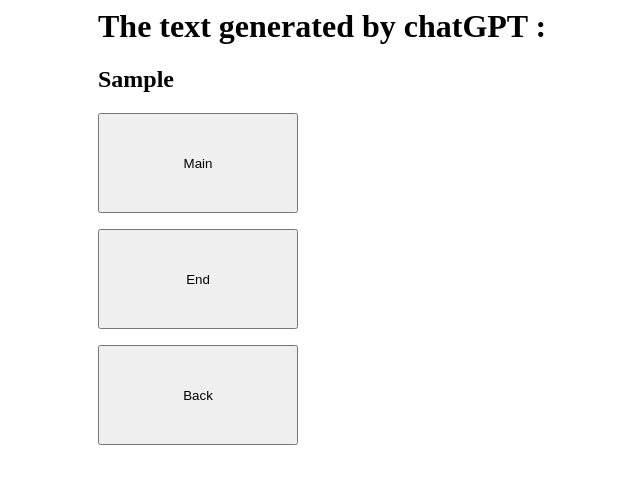
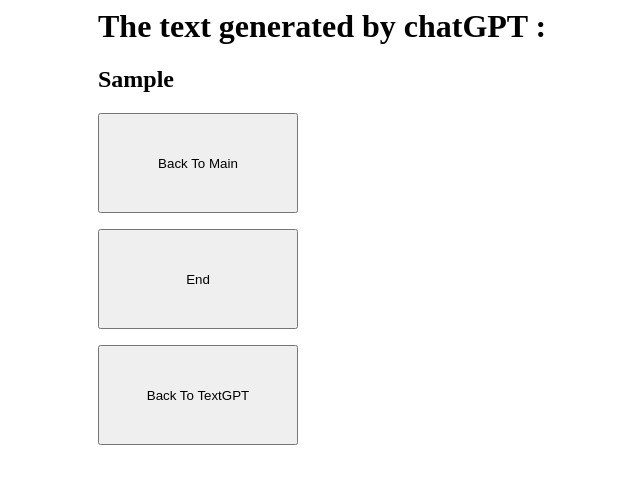
Before and after one commit to skywalker1123/zhenhong-He, a Flask app: template templates/text_result.html in a window 1280 px wide. Shown: the top 484 px of the page, without its empty margins (226-866 px from the left). Run offline with Flask 3, Linux system fonts and the light colour scheme; the template is opened without the code that fills it: most values are stand-ins (such as "Sample title", 1, 10 or a date in 2020).

Commit message:
Update text_result.html

```diff
--- a/templates/text_result.html
+++ b/templates/text_result.html
@@ -9,7 +9,7 @@
 <h1>The text generated by chatGPT : </h1>
 <p><h2>{{r}}</h2></p>
 <form action="/main" method="post">
-        <input type = "submit" value="Main" style="width:200px;height:100px;">
+        <input type = "submit" value="Back To Main" style="width:200px;height:100px;">
 </form>
 
 <form action="/end" method="post">
@@ -17,6 +17,6 @@
 </form>
 
 <form action="/text_gpt" method="post">
-    <input type = "submit" value="Back" style="width:200px;height:100px;">
+    <input type = "submit" value="Back To TextGPT" style="width:200px;height:100px;">
 </form>
 </div>
```
